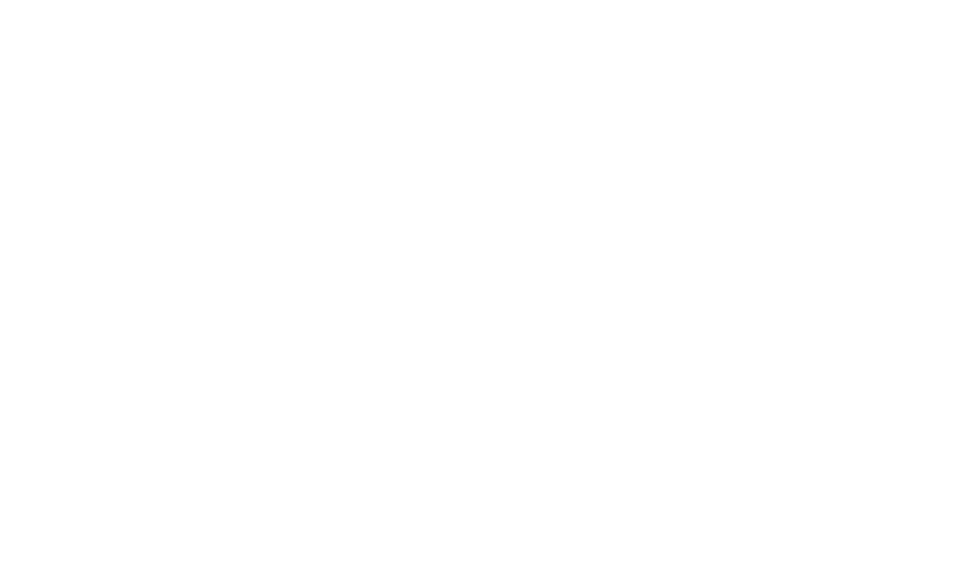
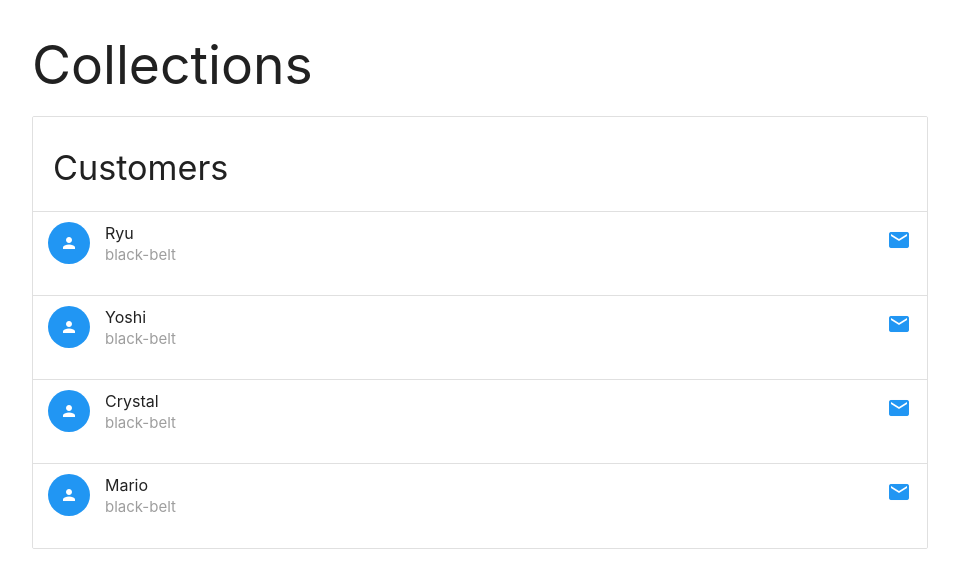
Before and after one commit to lyomu/materialize, a plain HTML site: page index.html in a window 1280 px wide. Shown: the whole page, without its empty margins (160-1119 px from the left). Drawn offline with nearby package versions, Linux system fonts and the light colour scheme.

Commit message:
Add files via upload
More studies

```diff
--- a/index.html
+++ b/index.html
@@ -16,8 +16,8 @@
             right: 30px;
         }
     </style>
-    <style>
-        .box{
+    <!-- <style>
+        /* .box{
             height: 200px;
         }
     .row > div{
@@ -29,9 +29,96 @@
         background: lightblue;
         height: 120px;
     }
-    </style>
+    </style> */ -->
 </head>
 <body>
+
+<!-- COLLECTIONS -->
+
+	<div class="container">
+		<h2>Collections</h2>
+		<ul class="collection with-header">
+			<li class="collection-header"> <h4>Customers</h4></li>
+			<li class="collection-item avatar">
+				<i class="material-icons circle blue">person</i>
+				<span class="title">Ryu</span>
+				<p class="grey-text">black-belt</p>
+				<a class="secondary-content">
+					<i class="material-icons blue-text">email</i>
+				</a>
+			</li>
+			<li class="collection-item avatar">
+				<i class="material-icons circle blue">person</i>
+				<span class="title">Yoshi</span>
+				<p class="grey-text">black-belt</p>
+				<a class="secondary-content">
+					<i class="material-icons blue-text">email</i>
+				</a>
+			</li>
+			<li class="collection-item avatar">
+				<i class="material-icons circle blue">person</i>
+				<span class="title">Crystal</span>
+				<p class="grey-text">black-belt</p>
+				<a class="secondary-content">
+					<i class="material-icons blue-text">email</i>
+				</a>
+			</li>
+			<li class="collection-item avatar">
+				<i class="material-icons circle blue">person</i>
+				<span class="title">Mario</span>
+				<p class="grey-text">black-belt</p>
+				<a class="secondary-content">
+					<i class="material-icons blue-text">email</i>
+				</a>
+			</li>
+		</ul>
+	</div>
+
+    <!-- CARDS -->
+    <!-- <div class="container">
+        <h2>Cards</h2>
+
+        <div class="row">
+            <div class="col s12 l6">
+                <div class="card">
+                    <div class="card-image">
+                        <img src="pexels.jpg" alt="Image alt">
+                        <a href="#" class=" halfway-fab btn-floating pink pulse">
+                            <i class="material-icons">favorite</i>
+                        </a>
+                    </div>
+                   <div class="card-content">
+                       <span class="card-title">Mine Nice Title</span>
+                       <p>Lorem, ipsum dolor sit amet consectetur adipisicing elit. Facilis repellendus ut omnis minus nulla dicta et animi ipsum, culpa natus nam exercitationem error hic explicabo impedit! Magnam repellendus maxime minima!</p>
+                   </div>
+                   <div class="card-action">
+                       <a href=""#>More Details</a>
+                       <a href=""#>View Password</a>
+                   </div>
+                </div>
+            </div>
+            <div class="col s12 l6">
+                <div class="card">
+                    <div class="card-image">
+                        <img src="pexels2.jpg" alt="Image alt">
+                        <a href="#" class=" halfway-fab btn-floating pink pulse">
+                            <i class="material-icons">favorite</i>
+                        </a>
+                    </div>
+                   <div class="card-content">
+                       <span class="card-title">My Better Title</span>
+                       <p>Lorem, ipsum dolor sit amet consectetur adipisicing elit. Facilis repellendus ut omnis minus nulla dicta et animi ipsum, culpa natus nam exercitationem error hic explicabo impedit! Magnam repellendus maxime minima!</p>
+                   </div>
+                   <div class="card-action">
+                       <a href=""#>More Details</a>
+                       <a href=""#>View Password</a>
+                   </div>
+                </div>
+            </div>
+        </div>
+    </div>
+ -->
+
 
 
 	<!-- NAV BAR AND BADGES -->
```
